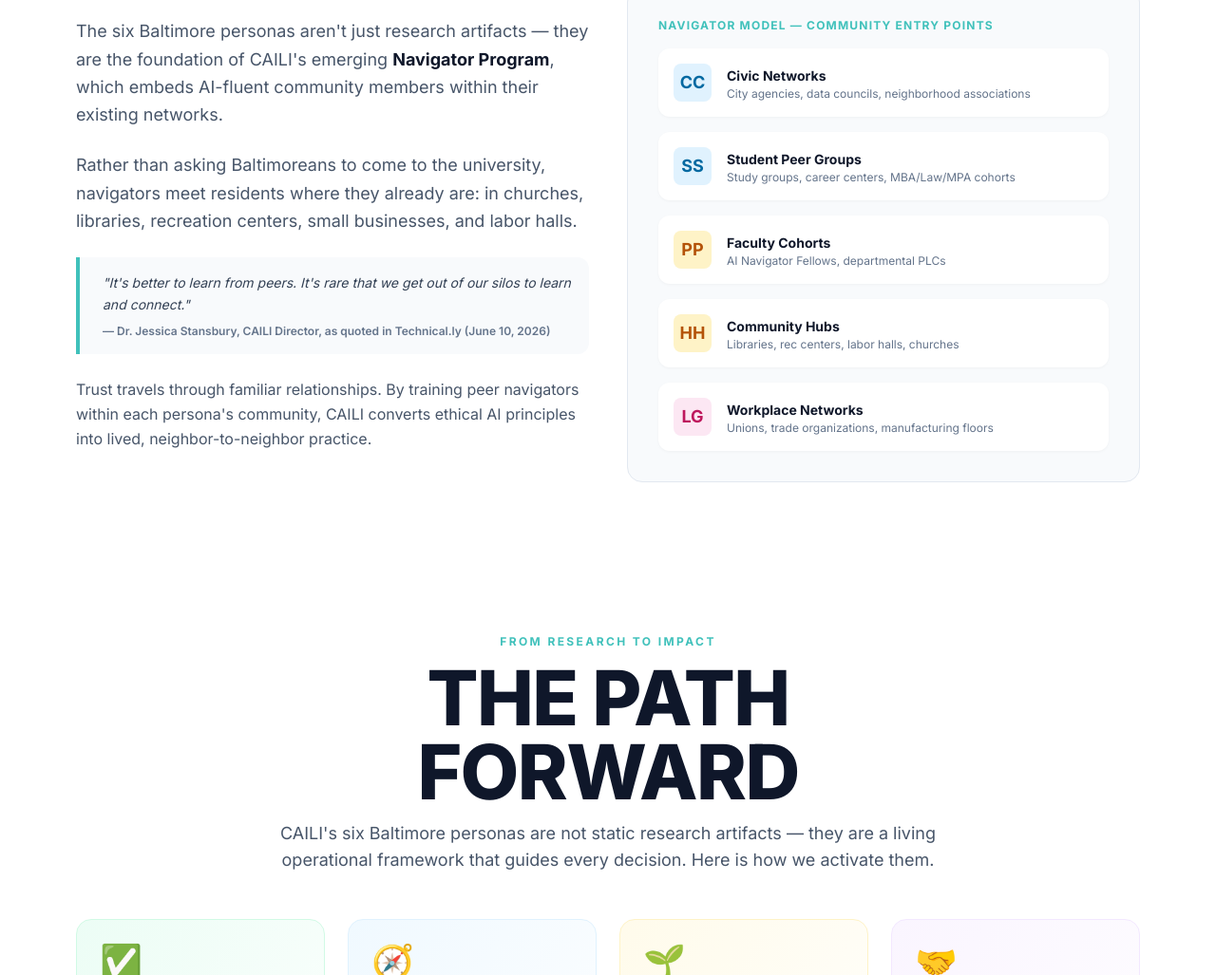
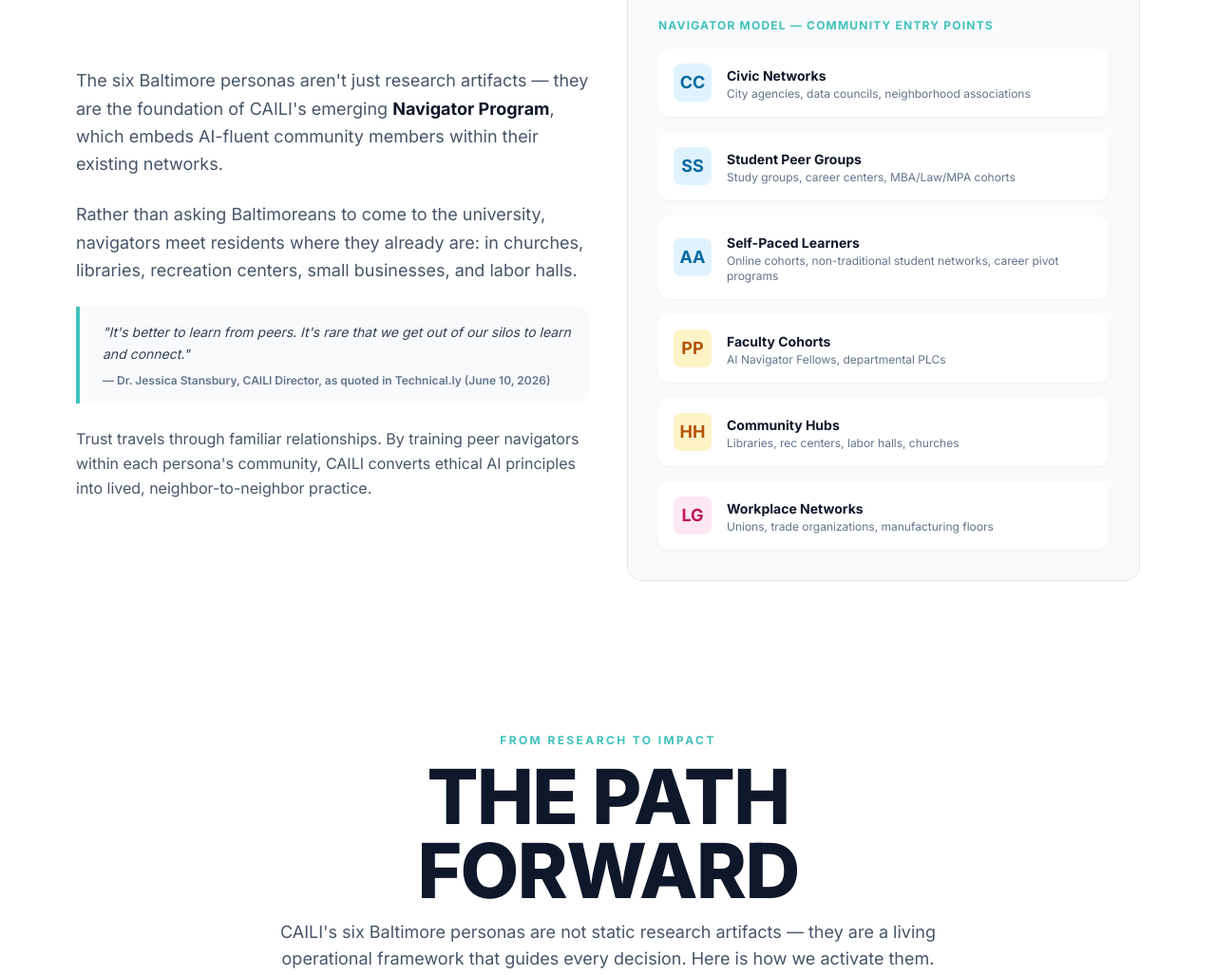
Before and after one commit to ranjithvijik/cailistudio, a plain HTML site: page index.html in a window 1280 px wide. Shown: the part 7068-8095 px from the top of the page at 95% size. Drawn offline with nearby package versions, Linux system fonts and the light colour scheme.

Commit message:
Add missing Adaptive Achiever (AA) to Navigator Model community entry points

```diff
--- a/index.html
+++ b/index.html
@@ -835,6 +835,10 @@
               <div class="flex items-center gap-4 p-4 bg-white rounded-xl shadow-card">
                 <div class="w-10 h-10 rounded-lg bg-sky-100 text-sky-700 flex items-center justify-center text-lg font-bold shrink-0">SS</div>
                 <div><strong class="text-sm text-slate-900">Student Peer Groups</strong><p class="text-xs text-slate-500">Study groups, career centers, MBA/Law/MPA cohorts</p></div>
+              </div>
+              <div class="flex items-center gap-4 p-4 bg-white rounded-xl shadow-card">
+                <div class="w-10 h-10 rounded-lg bg-sky-100 text-sky-700 flex items-center justify-center text-lg font-bold shrink-0">AA</div>
+                <div><strong class="text-sm text-slate-900">Self-Paced Learners</strong><p class="text-xs text-slate-500">Online cohorts, non-traditional student networks, career pivot programs</p></div>
               </div>
               <div class="flex items-center gap-4 p-4 bg-white rounded-xl shadow-card">
                 <div class="w-10 h-10 rounded-lg bg-amber-100 text-amber-700 flex items-center justify-center text-lg font-bold shrink-0">PP</div>
```
